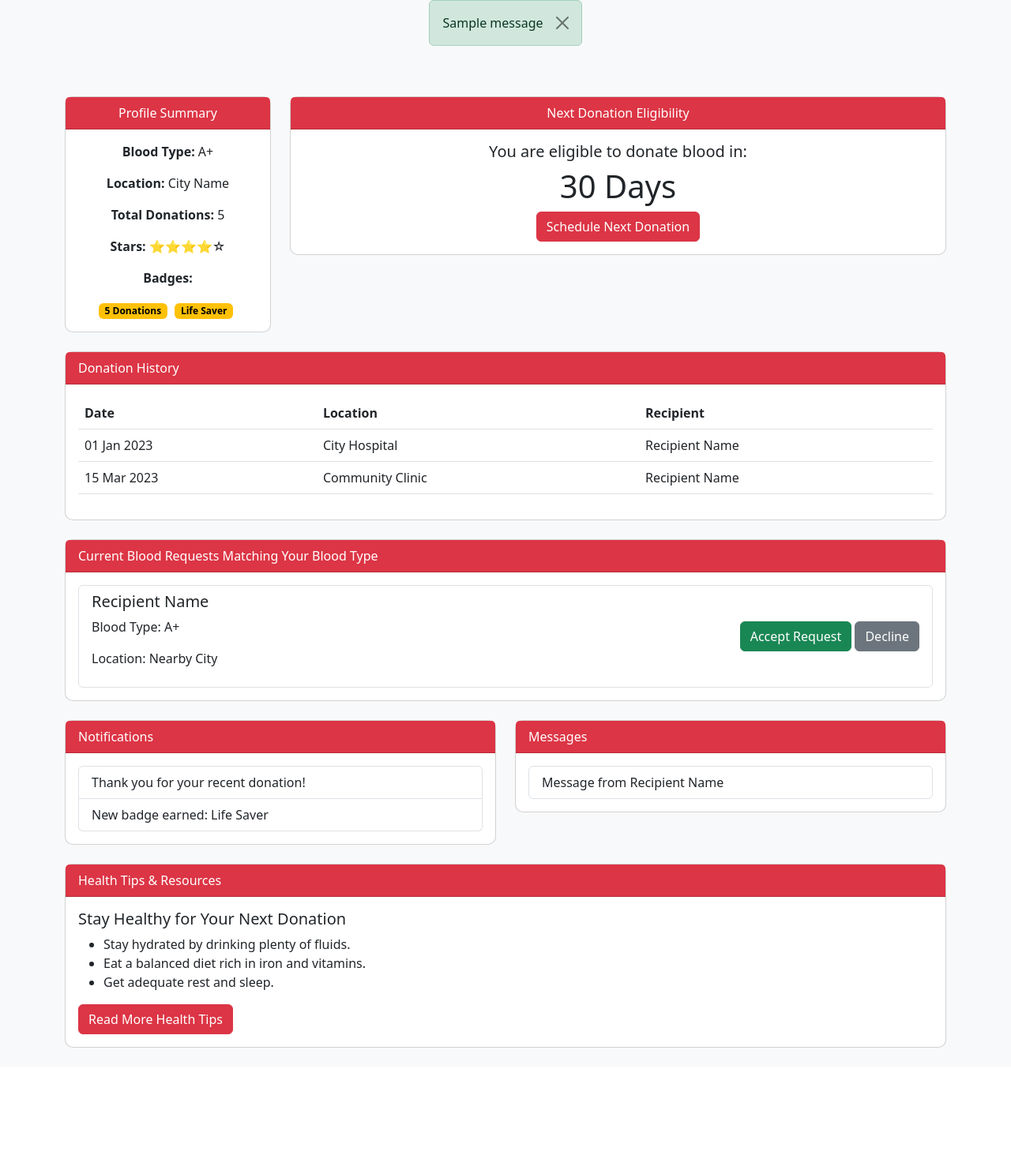
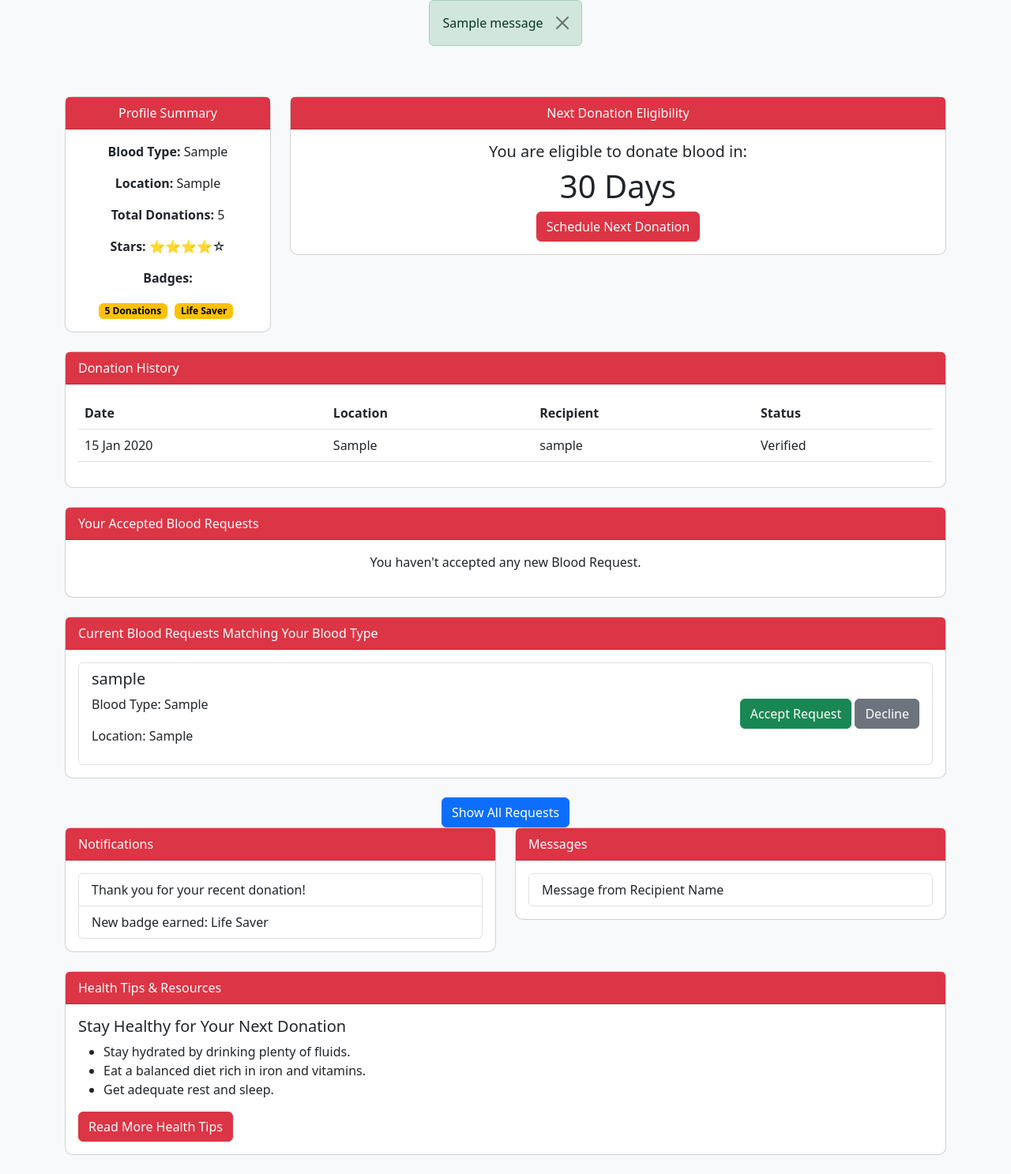
Before and after one commit to mifraheem/bloodster, a Django app: page /donor-dashboard/ in a window 1280 px wide. Shown: the part 192-1679 px from the top of the page at 79% size. Before the commit the page ends 1519 px from the top, so only its background shows below. Run offline with Django 4.2, Linux system fonts and the light colour scheme; a user stored in the database is signed in; tables that the repository leaves empty hold one stand-in row (values such as "Sample post"); one stand-in notice (Sample message) is shown.

Commit message:
blood requests handled on recipient and donor db

```diff
--- a/bloodster/locationMatching.py
+++ b/bloodster/locationMatching.py
@@ -46,7 +46,7 @@ def find_matching_requests(donor):
     Find matching blood requests based on the donor's location.
     """
     # Get all blood requests
-    all_requests = BloodRequest.objects.all()
+    all_requests = BloodRequest.objects.filter(status='pending')
 
     # List to store matching requests
     matching_requests = []
@@ -75,7 +75,8 @@ def find_matching_donors_for_all_requests(recipient):
     and return only those with a location similarity ratio >= 0.3.
     """
     # Get all blood requests for the recipient
-    recipient_requests = BloodRequest.objects.filter(recipient=recipient)
+    recipient_requests = BloodRequest.objects.filter(
+        recipient=recipient, status='pending')
 
     # Set to store unique matching donors
     matching_donors = set()
--- a/bloodster/urls.py
+++ b/bloodster/urls.py
@@ -28,6 +28,14 @@ urlpatterns = [
     path('cancel-request/<int:id>',
          bloodRequest.cancel_request, name='cancel-request'),
     path('view-request/<int:id>', bloodRequest.view_request, name='view-request'),
+    path('accept-request/<int:request_id>/',
+         bloodRequest.accept_blood_request, name='accept_blood_request'),
+    path('fulfill-request/<int:request_id>',
+         bloodRequest.fulfill_request, name="fulfill-request"),
+    path('verify-donation/<int:id>',
+         bloodRequest.confirm_donation_by_recipient, name='verify-donation'),
+    path('reject-donation/<int:id>',
+         bloodRequest.reject_donation_by_recipient, name='reject-donation'),
 
 
 
--- a/templates/db/donor.html
+++ b/templates/db/donor.html
@@ -110,8 +110,8 @@
                         Profile Summary
                     </div>
                     <div class="card-body">
-                        <p><strong>Blood Type:</strong> A+</p>
-                        <p><strong>Location:</strong> City Name</p>
+                        <p><strong>Blood Type:</strong> {{user.blood_group}} </p>
+                        <p><strong>Location:</strong> {{user.location}}</p>
                         <p><strong>Total Donations:</strong> 5</p>
                         <p><strong>Stars:</strong> ⭐⭐⭐⭐☆</p>
                         <p><strong>Badges:</strong></p>
@@ -148,47 +148,119 @@
                     <th>Date</th>
                     <th>Location</th>
                     <th>Recipient</th>
+                    <th>Status</th>
                 </tr>
             </thead>
             <tbody>
+                {% for donation in donations %}
                 <tr>
-                            <td>01 Jan 2023</td>
-                            <td>City Hospital</td>
-                            <td>Recipient Name</td>
+                    <td>{{ donation.date_of_donation|date:"d M Y" }}</td>
+                    <td>{{ donation.location }}</td>
+                    <td>{{ donation.recipient.username }}</td>
+                    <td>{{ donation.is_verified|yesno:"Verified,Pending Verification" }}</td>
                 </tr>
+                {% empty %}
                 <tr>
-                            <td>15 Mar 2023</td>
-                            <td>Community Clinic</td>
-                            <td>Recipient Name</td>
+                    <td colspan="4">No donation records found.</td>
                 </tr>
-                        <!-- Add more donation records as needed -->
+                {% endfor %}
             </tbody>
         </table>
     </div>
 </div>
 
-        <!-- Current Blood Requests -->
+<!-- Current Blood Requests Matching Your Blood Type -->
+<div class="card mb-4">
+    <div class="card-header">
+        Your Accepted Blood Requests
+    </div>
+    <div class="card-body">
+        <div class="list-group">
+            {% for request in accepted_requests %}
+            <div class="list-group-item d-flex justify-content-between align-items-center">
+                <div>
+                    <h5>{{ request.recipient.username }}</h5>
+                    <p>Blood Type: {{ request.requested_blood_group }}</p>
+                    <p>Location: {{ request.location }}</p>
+                </div>
+                <div>
+                    <a href="{% url 'fulfill-request' request.id %}" class="btn btn-success">Fulfill Request</a>
+                    <a href="#" class="btn btn-secondary">Cancel</a>
+                </div>
+            </div>
+            {% empty %}
+            <p class="text-center">You haven't accepted any new Blood Request.</p>
+            {% endfor %}
+        </div>
+    </div>
+</div>
+<!-- Current Blood Requests Matching Your Blood Type -->
 <div class="card mb-4">
     <div class="card-header">
         Current Blood Requests Matching Your Blood Type
     </div>
     <div class="card-body">
         <div class="list-group">
+            {% for request in matching_requests %}
             <div class="list-group-item d-flex justify-content-between align-items-center">
                 <div>
-                            <h5>Recipient Name</h5>
-                            <p>Blood Type: A+</p>
-                            <p>Location: Nearby City</p>
+                    <h5>{{ request.recipient.username }}</h5>
+                    <p>Blood Type: {{ request.requested_blood_group }}</p>
+                    <p>Location: {{ request.location }}</p>
                 </div>
                 <div>
-                            <a href="#" class="btn btn-success">Accept Request</a>
+                    <a href="{% url 'accept_blood_request' request.id %}" class="btn btn-success">Accept Request</a>
                     <a href="#" class="btn btn-secondary">Decline</a>
                 </div>
             </div>
-                    <!-- Add more requests as needed -->
+            {% empty %}
+            <p class="text-center">No matching blood requests at the moment.</p>
+            {% endfor %}
         </div>
     </div>
 </div>
+
+<!-- Button to Show All Requests in a Modal -->
+<div class="text-center mt-4">
+    <button type="button" class="btn btn-primary" data-bs-toggle="modal" data-bs-target="#allRequestsModal">
+        Show All Requests
+    </button>
+</div>
+
+<!-- Modal for All Requests -->
+<div class="modal fade" id="allRequestsModal" tabindex="-1" aria-labelledby="allRequestsModalLabel" aria-hidden="true">
+    <div class="modal-dialog">
+        <div class="modal-content">
+            <div class="modal-header">
+                <h5 class="modal-title" id="allRequestsModalLabel">All Blood Requests</h5>
+                <button type="button" class="btn-close" data-bs-dismiss="modal" aria-label="Close"></button>
+            </div>
+            <div class="modal-body">
+                <div class="list-group">
+                    {% for request in all_requests %}
+                    <div class="list-group-item d-flex justify-content-between align-items-center">
+                        <div>
+                            <h5>{{ request.recipient.username }}</h5>
+                            <p>Blood Type: {{ request.requested_blood_group }}</p>
+                            <p>Location: {{ request.location }}</p>
+                        </div>
+                        <div>
+                            <a href="{% url 'accept_blood_request' request.id %}" class="btn btn-success">Accept Request</a>
+                            <a href="#" class="btn btn-secondary">Decline</a>
+                        </div>
+                    </div>
+                    {% empty %}
+                    <p class="text-center">No blood requests available.</p>
+                    {% endfor %}
+                </div>
+            </div>
+        </div>
+    </div>
+</div>
+
+<!-- Bootstrap 5 Scripts -->
+<script src="https://cdn.jsdelivr.net/npm/bootstrap@5.3.0/dist/js/bootstrap.bundle.min.js"></script>
+
 
         <!-- Notifications & Messages -->
         <div class="row">
--- a/website/controllers/dashboards.py
+++ b/website/controllers/dashboards.py
@@ -11,9 +11,19 @@ def donor_dashboard(request):
         messages.error(
             request, "You're not allowed to visit donor Dashboard")
         return redirect('home')
+
     matching_requests = find_matching_requests(request.user)
+    all_requests = BloodRequest.objects.filter(status='pending')
+    accepted_requests = BloodRequest.objects.filter(
+        fulfilled_by=request.user, status='in_progress')
+    donations = BloodDonation.objects.filter(
+        donor=request.user)
+    print(donations)
     context = {
-        "matching_requests": matching_requests
+        "matching_requests": matching_requests,
+        "all_requests": all_requests,
+        "accepted_requests": accepted_requests,
+        "donations": donations
     }
     return render(request, 'db/donor.html', context)
 
@@ -35,11 +45,15 @@ def recipt_dashboard(request):
     all_donors = User.objects.filter(user_type='donor').exclude(
         id__in=[donor.id for donor in matching_donors])
 
+    donations_to_confirm = BloodDonation.objects.filter(
+        recipient=request.user, is_verified=False)
+
     context = {
         'requests': blood_requests,
 
         'matching_donors': matching_donors,
-        'all_donors': all_donors  # Donors not matched based on location
+        'all_donors': all_donors,
+        'donations_confirmation': donations_to_confirm
     }
 
     return render(request, 'db/recipient.html', context)
```
Also changed, not shown: templates/db/recipient.html (+71 -7 lines), website/admin.py (+56 -5 lines), website/controllers/bloodRequest.py (+101 -8 lines), website/models.py (+39 -33 lines), 1 other file. Lines whose indentation alone changed are shown as unchanged.
